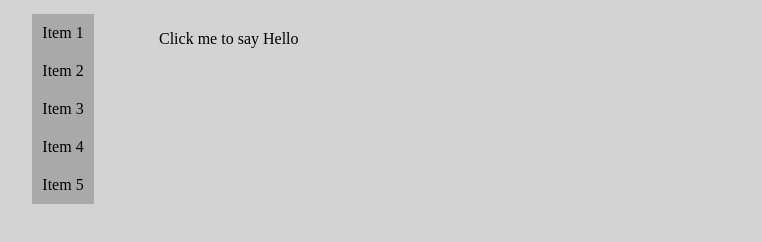
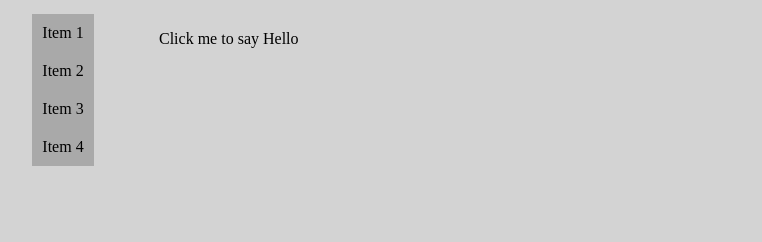
Before and after one commit to ThibaharS/FrontEndWebDev, a plain HTML site: page index.html in a window 1280 px wide. Shown: the part 58-300 px from the top of the page, without its empty margins (33-795 px from the left). Drawn offline with Linux system fonts and the light colour scheme.

Commit message:
Removed List Element 5

```diff
--- a/index.html
+++ b/index.html
@@ -21,7 +21,6 @@
     <a>Item 2</a>
     <a>Item 3</a>
     <a>Item 4</a>
-    <a>Item 5</a>
   </nav>
 
   <script src="js/scripts.js"></script>
```
